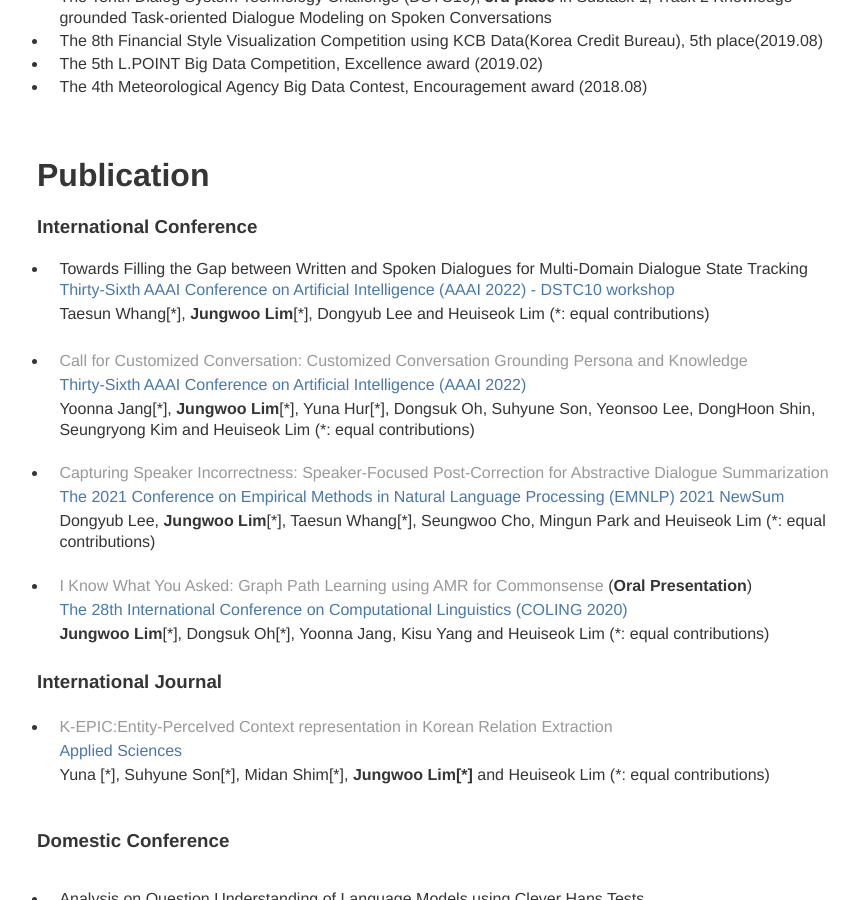
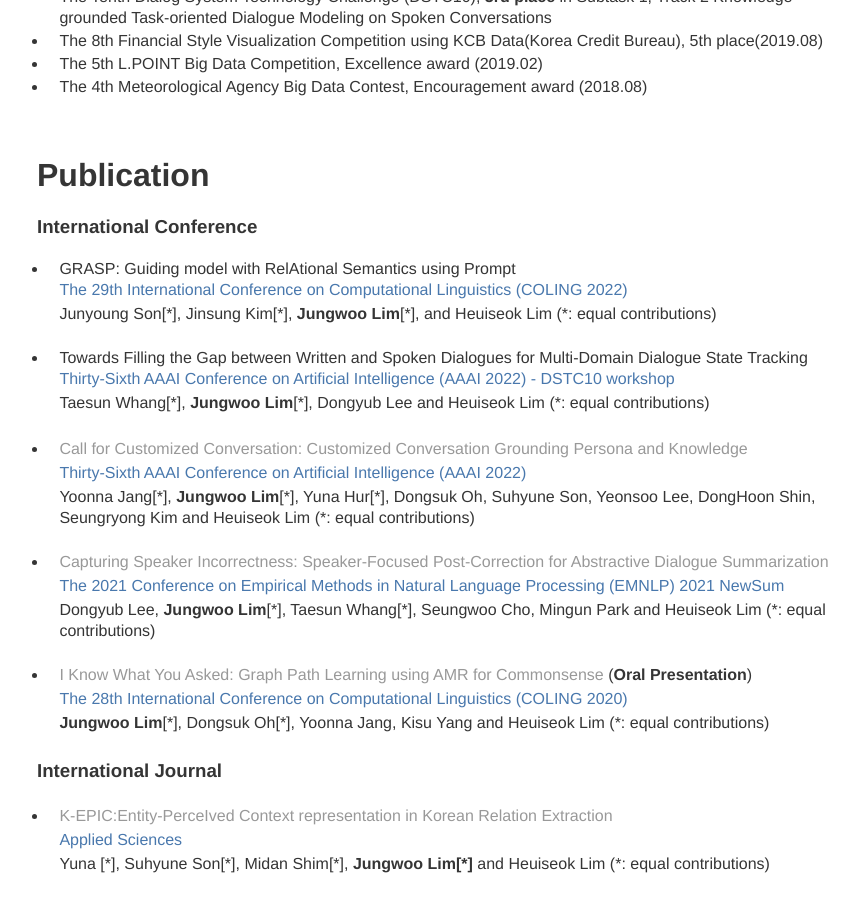
Before and after one commit to dlawjddn803/dlawjddn803.github.io, a Jekyll site: the page built from index.md, in a window 1280 px wide and 900 px high, scrolled down 1188 px. Shown: the whole window, without its empty margins (203-1062 px from the left). Built offline with Jekyll 4.4.1, drawn with Linux system fonts in a browser that asks for light colours; our own code applies the rules of GitHub Pages for plain Markdown files.

Commit message:
add notice

```diff
--- a/index.md
+++ b/index.md
@@ -49,6 +49,10 @@ We are hosting "The 1st Workshop on Customized Chat Grounding Persona and Knowle
 # Publication
 
 ### International Conference
+* GRASP: Guiding model with RelAtional Semantics using Prompt <br/>
+<span style="color:rgb(73, 120, 173)"> The 29th International Conference on Computational Linguistics (COLING 2022) </span> <br/>
+Junyoung Son[\*], Jinsung Kim[\*], **Jungwoo Lim**[\*], and Heuiseok Lim (*: equal contributions)
+<br/>
 * Towards Filling the Gap between Written and Spoken Dialogues for Multi-Domain Dialogue State Tracking <br/>
 <span style="color:rgb(73, 120, 173)"> Thirty-Sixth AAAI Conference on Artificial Intelligence (AAAI 2022) - DSTC10 workshop </span> <br/>
 Taesun Whang[\*], **Jungwoo Lim**[\*], Dongyub Lee and Heuiseok Lim (*: equal contributions)
```
